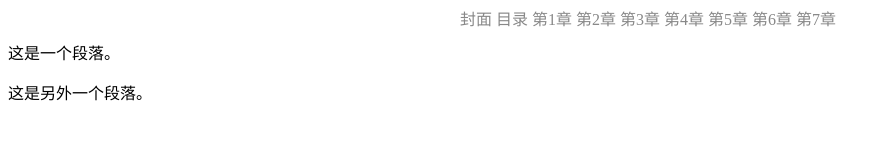
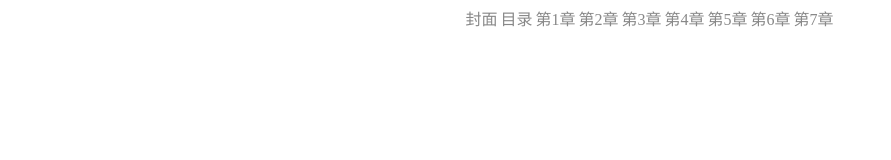
Before and after one commit to TigerHall/ugd, a plain HTML site: page index.html in a window 1280 px wide. Shown: the whole page, without its empty margins (0-891 px from the left). Drawn offline with Linux system fonts and the light colour scheme.

Commit message:
1.02
尝试添加目录

```diff
--- a/index.html
+++ b/index.html
@@ -16,7 +16,7 @@
   </head>
 
   <body>
-    <div id="zhanwei">
+    <!-- <div id="zhanwei">
       <div id="mulu">
         <a href="./OEBPS/Text/coverpage.xhtml">封面</a>
         <a href="./OEBPS/Text/toc.xhtml">目录</a>
@@ -28,14 +28,6 @@
         <a href="./OEBPS/Text/book-part6.xhtml">第6章</a>
         <a href="./OEBPS/Text/book-part7.xhtml">第7章</a>
       </div>
-    </div>
-
-    <div id="div1">
-      <p id="p1">这是一个段落。</p>
-      <p id="p2">这是另外一个段落。</p>
-    </div>
-
-
-
+    </div> -->
   </body>
 </html>
--- a/js/zdy.css
+++ b/js/zdy.css
@@ -15,6 +15,7 @@
   text-align: center;
   text-decoration: none;
   color: #888;
+  padding-left: 3px;
 }
 #mulu > a:hover {
   color: #9c9;
--- a/js/zdy.js
+++ b/js/zdy.js
@@ -49,23 +49,4 @@ setInterval("showLogin()", "1000");
 
 // 添加元素
 
-// var g = 3585;
-// function test() {
-//   g++;
-//   t = "";
-//   if (g > 3600) {
-//     h = parseInt(g / 3600);
-//     m = parseInt((g - h * 3600) / 60);
-//     s = g - h * 3600 - m * 60;
-//     t = h + "小时 - " + m + "分钟 - " + s + "秒";
-//   } else if (g > 60) {
-//     m = parseInt(g / 60);
-//     s = g - m * 60;
-//     t = m + "分钟 - " + s + "秒";
-//   } else {
-//     t = s + "秒";
-//   }
-// //   alert(t);
-// }
-
-// setInterval("test()", "1000");
+document.write("<div id=zhanwei><div id=mulu><a href=./OEBPS/Text/coverpage.xhtml>封面</a><a href=./OEBPS/Text/toc.xhtml>目录</a><a href=./OEBPS/Text/book-part1.xhtml>第1章</a><a href=./OEBPS/Text/book-part2.xhtml>第2章</a><a href=./OEBPS/Text/book-part3.xhtml>第3章</a><a href=./OEBPS/Text/book-part4.xhtml>第4章</a><a href=./OEBPS/Text/book-part5.xhtml>第5章</a><a href=./OEBPS/Text/book-part6.xhtml>第6章</a><a href=./OEBPS/Text/book-part7.xhtml>第7章</a></div></div>")
```
Also changed, not shown: js/kobo.js (+8 -1 lines).
